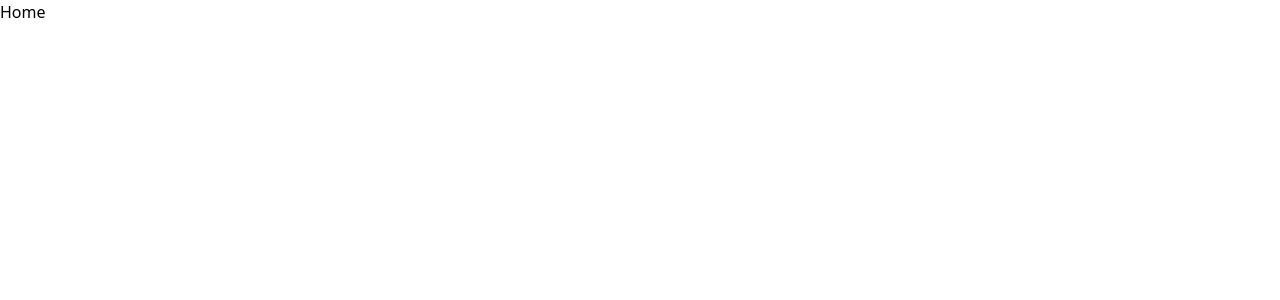
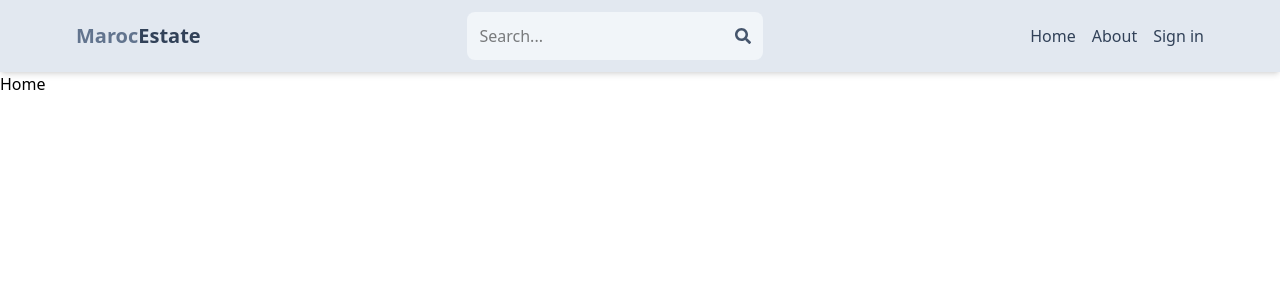
Before and after one commit to salmaelakhal/Real-Estate-Marketplace---MERN-Stack-App-React-Node.js-MongoDB-JWT-Redux-Toolkit-, a React (Vite) app in the folder client/: page / in a window 1280 px wide. Shown: the top 300 px of the page. Built offline with nearby package versions, Linux system fonts and the light colour scheme.

Commit message:
Create Header Component

```diff
--- a/client/package.json
+++ b/client/package.json
@@ -13,6 +13,7 @@
     "@tailwindcss/vite": "^4.1.8",
     "react": "^19.1.0",
     "react-dom": "^19.1.0",
+    "react-icons": "^5.5.0",
     "react-router-dom": "^7.6.2"
   },
   "devDependencies": {
--- a/client/src/App.jsx
+++ b/client/src/App.jsx
@@ -5,10 +5,12 @@
 import Signin from './pages/Signin';
 import Signup from './pages/Signup';
 import Profile from './pages/Profile';
+import Header from './components/Header';
 export default function App() {
 
   return (
     <BrowserRouter>
+      <Header/>
       <Routes>
         <Route path="/" element={<Home />} />
         <Route path="/about" element={<About />} />
--- /dev/null
+++ b/client/src/components/Header.jsx
@@ -0,0 +1,37 @@
+import {FaSearch} from 'react-icons/fa'
+import {Link} from 'react-router-dom'
+function Header() {
+    return (
+        <header className='bg-slate-200 shadow-md ' >
+            <div className=' flex justify-between items-center max-w-6xl mx-auto p-3'>
+            <Link to='/'>
+                <h1 className='font-bold text-sm sm:text-xl flex flex-wrap'>
+
+                <span className='text-slate-500'>Maroc</span>
+                <span className='text-slate-700'>Estate</span>
+                </h1>
+            </Link>
+
+
+            <form className='bg-slate-100 p-3 rounded-lg flex items-center'>
+                <input type="text" placeholder='Search...' className='bg-transparent focus:outline-none w-24 sm:w-64' />
+                <FaSearch className='text-slate-600' />
+
+            </form>
+            <ul className='flex gap-4 '>
+                    <Link to='/'>
+                        <li className='hidden sm:inline text-slate-700 hover:underline'>Home</li>
+                    </Link>
+                    <Link to='/about'>
+                        <li className='hidden sm:inline text-slate-700 hover:underline'>About</li>
+                    </Link>
+                    <Link to='/sign-in'>
+                        <li className='text-slate-700 hover:underline'>Sign in</li>
+                    </Link>
+                </ul>
+            </div>
+      </header>
+  )
+}
+
+export default Header
```
Also changed, not shown: 1 other file (tests, documents, lock files or other folders).
